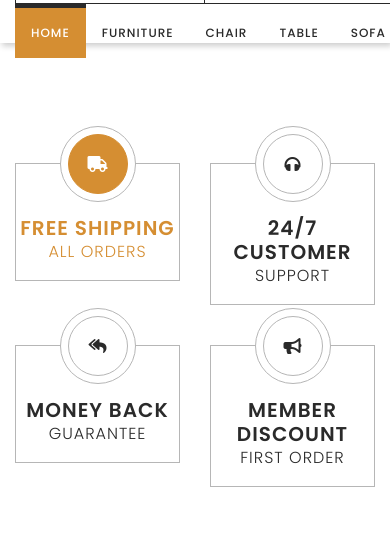
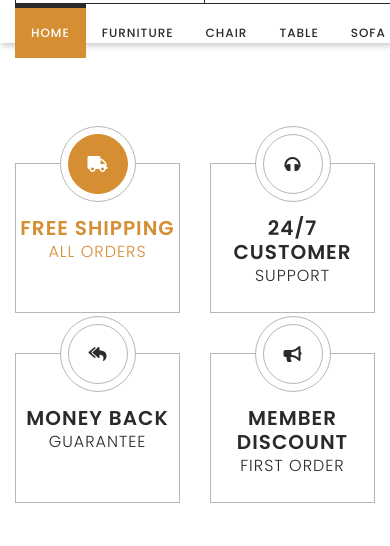
Before and after one commit to Varenthein/WDP-1906-01, a website built with Parcel: page src/index.html in a window 390 px wide. Shown: the part 298-844 px from the top of the page. Built offline with nearby package versions, Linux system fonts and the light colour scheme.

Commit message:
set responsive bootstrap classes to feature-boxes

```diff
--- a/src/partials/30_section-features.html
+++ b/src/partials/30_section-features.html
@@ -1,7 +1,7 @@
 <div class="section--features">
   <div class="container">
     <div class="row">
-      <div class="col">
+      <div class="col-lg-3 col-6">
         <div class="feature-box active">
           <div class="icon"><i class="fas fa-truck"></i></div>
           <div class="content">
@@ -10,7 +10,7 @@
           </div>
         </div>
       </div>
-      <div class="col">
+      <div class="col-lg-3 col-6">
         <div class="feature-box">
           <div class="icon"><i class="fas fa-headphones"></i></div>
           <div class="content">
@@ -19,7 +19,7 @@
           </div>
         </div>
       </div>
-      <div class="col">
+      <div class="col-lg-3 col-6">
         <div class="feature-box">
           <div class="icon"><i class="fas fa-reply-all"></i></div>
           <div class="content">
@@ -28,7 +28,7 @@
           </div>
         </div>
       </div>
-      <div class="col">
+      <div class="col-lg-3 col-6">
         <div class="feature-box">
           <div class="icon"><i class="fas fa-bullhorn"></i></div>
           <div class="content">
--- a/src/sass/components/_feature-box.scss
+++ b/src/sass/components/_feature-box.scss
@@ -2,6 +2,7 @@
   border: 1px solid #b6b6b6;
   text-align: center;
   margin-top: 40px;
+  height: 150px;
 
   .icon {
     transform: translateY(-50%);
```
